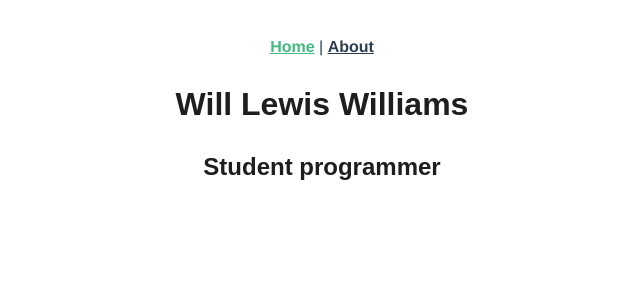
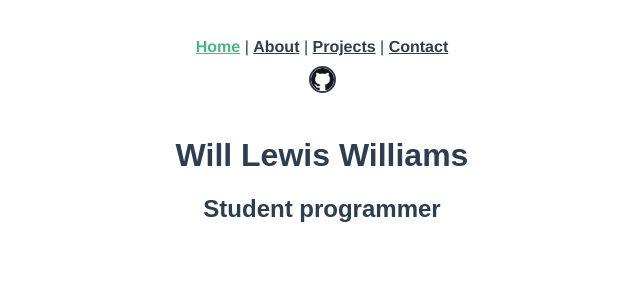
Before and after one commit to wlw-code/portfolio, a Vue app: page / in a window 1280 px wide. Shown: the top 300 px of the page, without its empty margins (318-958 px from the left). Built offline with nearby package versions, Linux system fonts and the light colour scheme.

Commit message:
page titles, links, images

```diff
--- a/src/App.vue
+++ b/src/App.vue
@@ -2,7 +2,11 @@
   <div id="app">
     <div id="nav">
       <router-link to="/">Home</router-link> |
-      <router-link to="/about">About</router-link>
+      <router-link to="/about">About</router-link> |
+      <router-link to="/projects">Projects</router-link> |
+      <router-link to="/contact">Contact</router-link>
+      <br>
+      <a href="https://github.com/wlw-code" target="_blank"><img alt="GitHub" src="./assets/GitHub-Mark-32px.png" id="githubLogo" width="23"/></a>
     </div>
     <router-view/>
   </div>
@@ -29,4 +33,10 @@
 #nav a.router-link-exact-active {
   color: #42b983;
 }
+
+#githubLogo {
+  margin-top: 10px;
+  border: 2px solid #2c3e50;
+  border-radius: 14px;
+}
 </style>
--- a/src/router/index.js
+++ b/src/router/index.js
@@ -1,6 +1,7 @@
 import Vue from 'vue'
 import VueRouter from 'vue-router'
 import Home from '../views/Home.vue'
+import About from '../views/About.vue'
 
 Vue.use(VueRouter)
 
@@ -16,10 +17,7 @@ Vue.use(VueRouter)
   {
     path: '/about',
     name: 'About',
-    // route level code-splitting
-    // this generates a separate chunk (about.[hash].js) for this route
-    // which is lazy-loaded when the route is visited.
-    component: () => import(/* webpackChunkName: "about" */ '../views/About.vue'),
+    component: About,
     meta: {
       title: 'About - wlw'
     }
@@ -30,6 +28,11 @@ const router = new VueRouter({
   mode: 'history',
   base: process.env.BASE_URL,
   routes
+});
+
+router.beforeEach((to, from, next) => {
+  document.title = to.name + ' - wlw';
+  next()
 })
 
 export default router
--- a/src/views/Home.vue
+++ b/src/views/Home.vue
@@ -18,7 +18,10 @@ export default {
 h1, h2 {
   font-family: Arial, Helvetica, sans-serif;
   text-align: center;
-  color: #1e1e1e;
-  margin-top: 30px;
+  color: #2c3e50;
+}
+
+h1 {
+  margin-top: 40px;
 }
 </style>
```
Also changed, not shown: src/assets/GitHub-Mark-32px.png (added), src/assets/logo.png (deleted).
